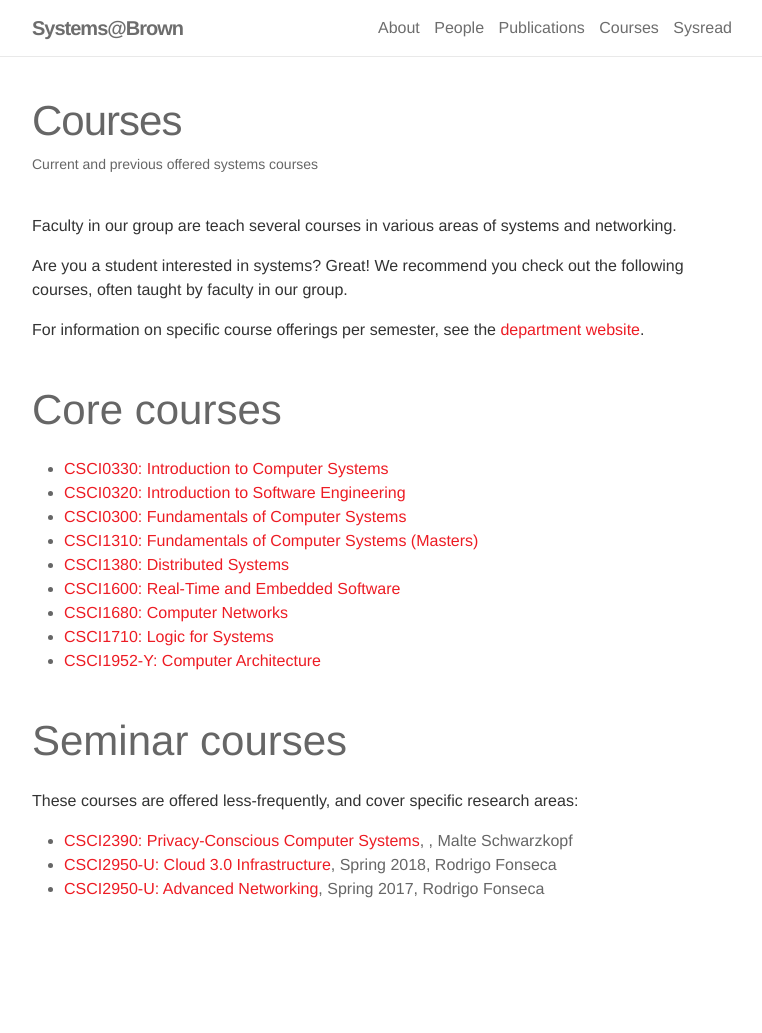
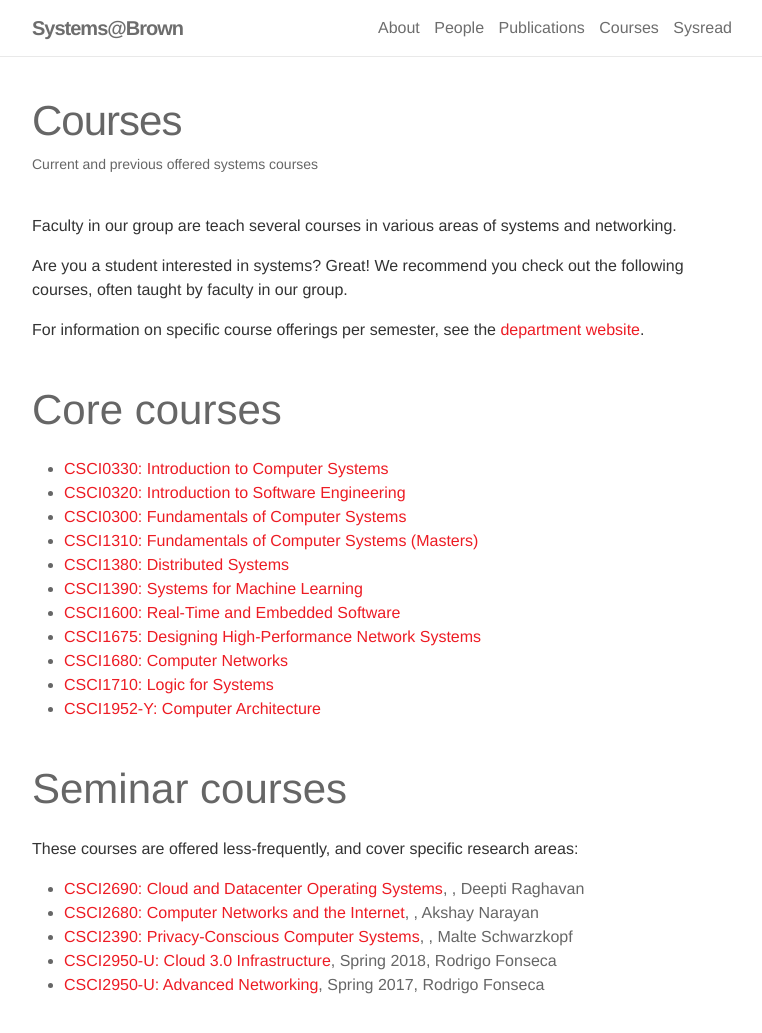
Before and after one commit to brownsys/systems-web, a Jekyll site: the page built from _pages/courses.md, in a window 1280 px wide and 1113 px high. Shown: the top 1033 px of the window, without its empty margins (258-1020 px from the left). Built offline with Jekyll 4.4.1, drawn with Linux system fonts in a browser that asks for light colours; nearby versions of some CDN libraries.

Commit message:
update list of courses

```diff
--- a/_pages/courses.md
+++ b/_pages/courses.md
@@ -21,9 +21,15 @@ core_courses:
  - csci1380:
    title: "CSCI1380:  Distributed Systems"
    link: https://cs.brown.edu/courses/csci1380
+ - csci1390:
+   title: "CSCI1390:  Systems for Machine Learning"
+   link: https://cs.brown.edu/courses/csci1390
  - csci1600:
    title: "CSCI1600: Real-Time and Embedded Software"
    link: "https://brown-cs1600.github.io/"
+ - csci1675:
+   title: "CSCI1675:  Designing High-Performance Network Systems"
+   link: https://cs.brown.edu/courses/csci1675
  - csci1680:
    title: "CSCI1680:  Computer Networks"
    link: https://cs.brown.edu/courses/csci1680
@@ -35,8 +41,16 @@ core_courses:
    link: https://browncs1952y.github.io/
 
 seminar_courses:
+ - csci2690:
+   title: "CSCI2690: Cloud and Datacenter Operating Systems"
+   link: https://cs.brown.edu/courses/csci2690
+   instructor: Deepti Raghavan
+ - csci2680:
+   title: "CSCI2680: Computer Networks and the Internet"
+   link: https://cs.brown.edu/courses/csci2680
+   instructor: Akshay Narayan
  - csci2390:
-   title: "CSCI2390:   Privacy-Conscious Computer Systems"
+   title: "CSCI2390: Privacy-Conscious Computer Systems"
    link: https://cs.brown.edu/courses/csci2390
    instructor: Malte Schwarzkopf
  - csci2950us18:
```
